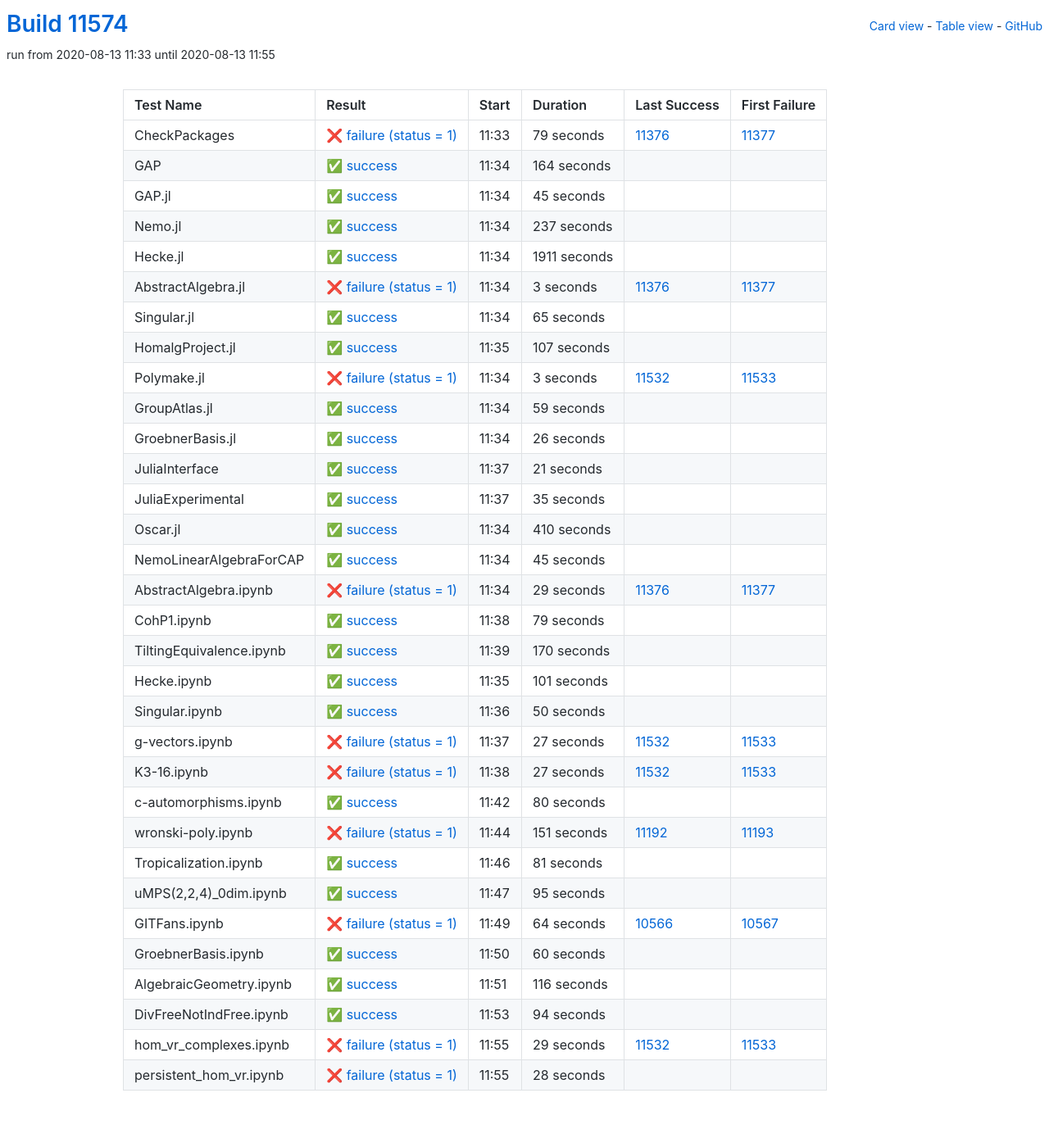
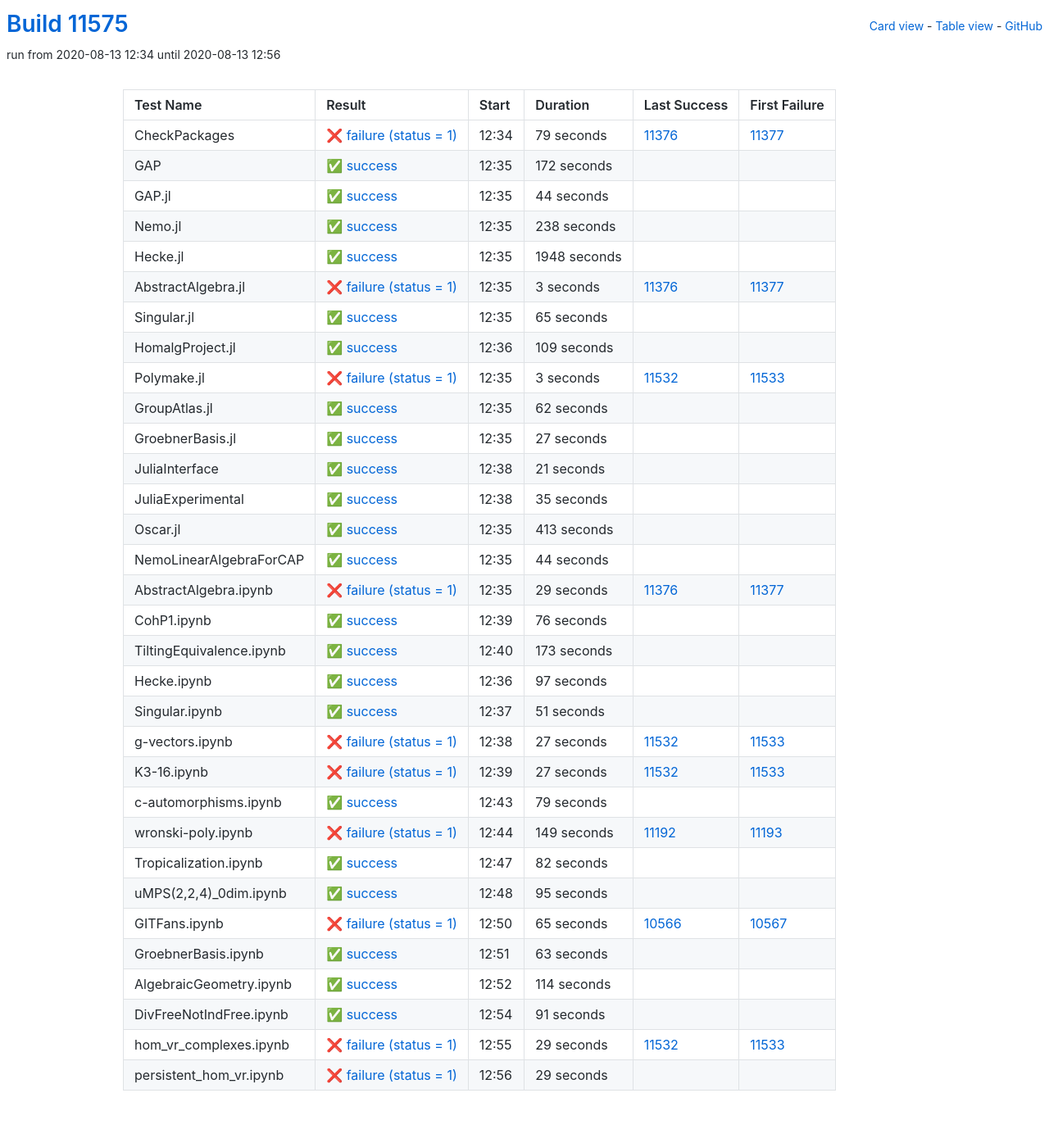
Before and after one commit to oscar-system/oscar-ci-status, a Jekyll site: the page built from table.html, in a window 1280 px wide. Shown: the whole page at 82% size. Built offline with Jekyll 4.4.1, drawn with Linux system fonts in a browser that asks for light colours.

Commit message:
Build #11575

```diff
--- a/_data/ci.yml
+++ b/_data/ci.yml
@@ -1,6 +1,6 @@
 ---
-build: 11574
-build_url: https://oscarci.mathematik.uni-kl.de/job/oscar/11574/
+build: 11575
+build_url: https://oscarci.mathematik.uni-kl.de/job/oscar/11575/
 job: oscar
 organization: oscar-system
 repo: oscar-ci-status
@@ -8,8 +8,8 @@
 tests:
 - name: CheckPackages
   id: checkpackages
-  log: https://oscarci.mathematik.uni-kl.de/job/oscar/11574/artifact/logs/build-11574/CheckPackages.log
-  start: 2020-08-13 11:33
+  log: https://oscarci.mathematik.uni-kl.de/job/oscar/11575/artifact/logs/build-11575/CheckPackages.log
+  start: 2020-08-13 12:34
   success: false
   exitcode: 1
   status: failure
@@ -20,56 +20,56 @@
   first_failure_url: https://oscarci.mathematik.uni-kl.de/job/oscar/11377/
 - name: GAP
   id: gap
-  log: https://oscarci.mathematik.uni-kl.de/job/oscar/11574/artifact/logs/build-11574/GAP.log
-  start: 2020-08-13 11:34
+  log: https://oscarci.mathematik.uni-kl.de/job/oscar/11575/artifact/logs/build-11575/GAP.log
+  start: 2020-08-13 12:35
   success: true
   exitcode: 0
   status: success
-  duration: 164
+  duration: 172
   last_success: false
   last_success_url:
   first_failure: false
   first_failure_url:
 - name: GAP.jl
   id: gap-jl
-  log: https://oscarci.mathematik.uni-kl.de/job/oscar/11574/artifact/logs/build-11574/GAP.jl.log
-  start: 2020-08-13 11:34
+  log: https://oscarci.mathematik.uni-kl.de/job/oscar/11575/artifact/logs/build-11575/GAP.jl.log
+  start: 2020-08-13 12:35
   success: true
   exitcode: 0
   status: success
-  duration: 45
+  duration: 44
   last_success: false
   last_success_url:
   first_failure: false
   first_failure_url:
 - name: Nemo.jl
   id: nemo-jl
-  log: https://oscarci.mathematik.uni-kl.de/job/oscar/11574/artifact/logs/build-11574/Nemo.jl.log
-  start: 2020-08-13 11:34
+  log: https://oscarci.mathematik.uni-kl.de/job/oscar/11575/artifact/logs/build-11575/Nemo.jl.log
+  start: 2020-08-13 12:35
   success: true
   exitcode: 0
   status: success
-  duration: 237
+  duration: 238
   last_success: false
   last_success_url:
   first_failure: false
   first_failure_url:
 - name: Hecke.jl
   id: hecke-jl
-  log: https://oscarci.mathematik.uni-kl.de/job/oscar/11574/artifact/logs/build-11574/Hecke.jl.log
-  start: 2020-08-13 11:34
+  log: https://oscarci.mathematik.uni-kl.de/job/oscar/11575/artifact/logs/build-11575/Hecke.jl.log
+  start: 2020-08-13 12:35
   success: true
   exitcode: 0
   status: success
-  duration: 1911
+  duration: 1948
   last_success: false
   last_success_url:
   first_failure: false
   first_failure_url:
 - name: AbstractAlgebra.jl
   id: abstractalgebra-jl
-  log: https://oscarci.mathematik.uni-kl.de/job/oscar/11574/artifact/logs/build-11574/AbstractAlgebra.jl.log
-  start: 2020-08-13 11:34
+  log: https://oscarci.mathematik.uni-kl.de/job/oscar/11575/artifact/logs/build-11575/AbstractAlgebra.jl.log
+  start: 2020-08-13 12:35
   success: false
   exitcode: 1
   status: failure
@@ -80,8 +80,8 @@
   first_failure_url: https://oscarci.mathematik.uni-kl.de/job/oscar/11377/
 - name: Singular.jl
   id: singular-jl
-  log: https://oscarci.mathematik.uni-kl.de/job/oscar/11574/artifact/logs/build-11574/Singular.jl.log
-  start: 2020-08-13 11:34
+  log: https://oscarci.mathematik.uni-kl.de/job/oscar/11575/artifact/logs/build-11575/Singular.jl.log
+  start: 2020-08-13 12:35
   success: true
   exitcode: 0
   status: success
@@ -92,20 +92,20 @@
   first_failure_url:
 - name: HomalgProject.jl
   id: homalgproject-jl
-  log: https://oscarci.mathematik.uni-kl.de/job/oscar/11574/artifact/logs/build-11574/HomalgProject.jl.log
-  start: 2020-08-13 11:35
+  log: https://oscarci.mathematik.uni-kl.de/job/oscar/11575/artifact/logs/build-11575/HomalgProject.jl.log
+  start: 2020-08-13 12:36
   success: true
   exitcode: 0
   status: success
-  duration: 107
+  duration: 109
   last_success: false
   last_success_url:
   first_failure: false
   first_failure_url:
 - name: Polymake.jl
   id: polymake-jl
-  log: https://oscarci.mathematik.uni-kl.de/job/oscar/11574/artifact/logs/build-11574/Polymake.jl.log
-  start: 2020-08-13 11:34
+  log: https://oscarci.mathematik.uni-kl.de/job/oscar/11575/artifact/logs/build-11575/Polymake.jl.log
+  start: 2020-08-13 12:35
   success: false
   exitcode: 1
   status: failure
@@ -116,32 +116,32 @@
   first_failure_url: https://oscarci.mathematik.uni-kl.de/job/oscar/11533/
 - name: GroupAtlas.jl
   id: groupatlas-jl
-  log: https://oscarci.mathematik.uni-kl.de/job/oscar/11574/artifact/logs/build-11574/GroupAtlas.jl.log
-  start: 2020-08-13 11:34
+  log: https://oscarci.mathematik.uni-kl.de/job/oscar/11575/artifact/logs/build-11575/GroupAtlas.jl.log
+  start: 2020-08-13 12:35
   success: true
   exitcode: 0
   status: success
-  duration: 59
+  duration: 62
   last_success: false
   last_success_url:
   first_failure: false
   first_failure_url:
 - name: GroebnerBasis.jl
   id: groebnerbasis-jl
-  log: https://oscarci.mathematik.uni-kl.de/job/oscar/11574/artifact/logs/build-11574/GroebnerBasis.jl.log
-  start: 2020-08-13 11:34
+  log: https://oscarci.mathematik.uni-kl.de/job/oscar/11575/artifact/logs/build-11575/GroebnerBasis.jl.log
+  start: 2020-08-13 12:35
   success: true
   exitcode: 0
   status: success
-  duration: 26
+  duration: 27
   last_success: false
   last_success_url:
   first_failure: false
   first_failure_url:
 - name: JuliaInterface
   id: juliainterface
-  log: https://oscarci.mathematik.uni-kl.de/job/oscar/11574/artifact/logs/build-11574/JuliaInterface.log
-  start: 2020-08-13 11:37
+  log: https://oscarci.mathematik.uni-kl.de/job/oscar/11575/artifact/logs/build-11575/JuliaInterface.log
+  start: 2020-08-13 12:38
   success: true
   exitcode: 0
   status: success
@@ -152,8 +152,8 @@
   first_failure_url:
 - name: JuliaExperimental
   id: juliaexperimental
-  log: https://oscarci.mathematik.uni-kl.de/job/oscar/11574/artifact/logs/build-11574/JuliaExperimental.log
-  start: 2020-08-13 11:37
+  log: https://oscarci.mathematik.uni-kl.de/job/oscar/11575/artifact/logs/build-11575/JuliaExperimental.log
+  start: 2020-08-13 12:38
   success: true
   exitcode: 0
   status: success
@@ -164,32 +164,32 @@
   first_failure_url:
 - name: Oscar.jl
   id: oscar-jl
-  log: https://oscarci.mathematik.uni-kl.de/job/oscar/11574/artifact/logs/build-11574/Oscar.jl.log
-  start: 2020-08-13 11:34
+  log: https://oscarci.mathematik.uni-kl.de/job/oscar/11575/artifact/logs/build-11575/Oscar.jl.log
+  start: 2020-08-13 12:35
   success: true
   exitcode: 0
   status: success
-  duration: 410
+  duration: 413
   last_success: false
   last_success_url:
   first_failure: false
   first_failure_url:
 - name: NemoLinearAlgebraForCAP
   id: nemolinearalgebraforcap
-  log: https://oscarci.mathematik.uni-kl.de/job/oscar/11574/artifact/logs/build-11574/NemoLinearAlgebraForCAP.log
-  start: 2020-08-13 11:34
+  log: https://oscarci.mathematik.uni-kl.de/job/oscar/11575/artifact/logs/build-11575/NemoLinearAlgebraForCAP.log
+  start: 2020-08-13 12:35
   success: true
   exitcode: 0
   status: success
-  duration: 45
+  duration: 44
   last_success: false
   last_success_url:
   first_failure: false
   first_failure_url:
 - name: AbstractAlgebra.ipynb
   id: abstractalgebra-ipynb
-  log: https://oscarci.mathematik.uni-kl.de/job/oscar/11574/artifact/logs/build-11574/AbstractAlgebra.ipynb.log
-  start: 2020-08-13 11:34
+  log: https://oscarci.mathematik.uni-kl.de/job/oscar/11575/artifact/logs/build-11575/AbstractAlgebra.ipynb.log
+  start: 2020-08-13 12:35
   success: false
   exitcode: 1
   status: failure
@@ -200,56 +200,56 @@
   first_failure_url: https://oscarci.mathematik.uni-kl.de/job/oscar/11377/
 - name: CohP1.ipynb
   id: cohp1-ipynb
-  log: https://oscarci.mathematik.uni-kl.de/job/oscar/11574/artifact/logs/build-11574/CohP1.ipynb.log
-  start: 2020-08-13 11:38
+  log: https://oscarci.mathematik.uni-kl.de/job/oscar/11575/artifact/logs/build-11575/CohP1.ipynb.log
+  start: 2020-08-13 12:39
   success: true
   exitcode: 0
   status: success
-  duration: 79
+  duration: 76
   last_success: false
   last_success_url:
   first_failure: false
   first_failure_url:
 - name: TiltingEquivalence.ipynb
   id: tiltingequivalence-ipynb
-  log: https://oscarci.mathematik.uni-kl.de/job/oscar/11574/artifact/logs/build-11574/TiltingEquivalence.ipynb.log
-  start: 2020-08-13 11:39
+  log: https://oscarci.mathematik.uni-kl.de/job/oscar/11575/artifact/logs/build-11575/TiltingEquivalence.ipynb.log
+  start: 2020-08-13 12:40
   success: true
   exitcode: 0
   status: success
-  duration: 170
+  duration: 173
   last_success: false
   last_success_url:
   first_failure: false
   first_failure_url:
 - name: Hecke.ipynb
   id: hecke-ipynb
-  log: https://oscarci.mathematik.uni-kl.de/job/oscar/11574/artifact/logs/build-11574/Hecke.ipynb.log
-  start: 2020-08-13 11:35
+  log: https://oscarci.mathematik.uni-kl.de/job/oscar/11575/artifact/logs/build-11575/Hecke.ipynb.log
+  start: 2020-08-13 12:36
   success: true
   exitcode: 0
   status: success
-  duration: 101
+  duration: 97
   last_success: false
   last_success_url:
   first_failure: false
   first_failure_url:
 - name: Singular.ipynb
   id: singular-ipynb
-  log: https://oscarci.mathematik.uni-kl.de/job/oscar/11574/artifact/logs/build-11574/Singular.ipynb.log
-  start: 2020-08-13 11:36
+  log: https://oscarci.mathematik.uni-kl.de/job/oscar/11575/artifact/logs/build-11575/Singular.ipynb.log
+  start: 2020-08-13 12:37
   success: true
   exitcode: 0
   status: success
-  duration: 50
+  duration: 51
   last_success: false
   last_success_url:
   first_failure: false
   first_failure_url:
 - name: g-vectors.ipynb
   id: g-vectors-ipynb
-  log: https://oscarci.mathematik.uni-kl.de/job/oscar/11574/artifact/logs/build-11574/g-vectors.ipynb.log
-  start: 2020-08-13 11:37
+  log: https://oscarci.mathematik.uni-kl.de/job/oscar/11575/artifact/logs/build-11575/g-vectors.ipynb.log
+  start: 2020-08-13 12:38
   success: false
   exitcode: 1
   status: failure
@@ -260,8 +260,8 @@
   first_failure_url: https://oscarci.mathematik.uni-kl.de/job/oscar/11533/
 - name: K3-16.ipynb
   id: k3-16-ipynb
-  log: https://oscarci.mathematik.uni-kl.de/job/oscar/11574/artifact/logs/build-11574/K3-16.ipynb.log
-  start: 2020-08-13 11:38
+  log: https://oscarci.mathematik.uni-kl.de/job/oscar/11575/artifact/logs/build-11575/K3-16.ipynb.log
+  start: 2020-08-13 12:39
   success: false
   exitcode: 1
   status: failure
@@ -272,44 +272,44 @@
   first_failure_url: https://oscarci.mathematik.uni-kl.de/job/oscar/11533/
 - name: c-automorphisms.ipynb
   id: c-automorphisms-ipynb
-  log: https://oscarci.mathematik.uni-kl.de/job/oscar/11574/artifact/logs/build-11574/c-automorphisms.ipynb.log
-  start: 2020-08-13 11:42
+  log: https://oscarci.mathematik.uni-kl.de/job/oscar/11575/artifact/logs/build-11575/c-automorphisms.ipynb.log
+  start: 2020-08-13 12:43
   success: true
   exitcode: 0
   status: success
-  duration: 80
+  duration: 79
   last_success: false
   last_success_url:
   first_failure: false
   first_failure_url:
 - name: wronski-poly.ipynb
   id: wronski-poly-ipynb
-  log: https://oscarci.mathematik.uni-kl.de/job/oscar/11574/artifact/logs/build-11574/wronski-poly.ipynb.log
-  start: 2020-08-13 11:44
+  log: https://oscarci.mathematik.uni-kl.de/job/oscar/11575/artifact/logs/build-11575/wronski-poly.ipynb.log
+  start: 2020-08-13 12:44
   success: false
   exitcode: 1
   status: failure
-  duration: 151
+  duration: 149
   last_success: 11192
   last_success_url: https://oscarci.mathematik.uni-kl.de/job/oscar/11192/
   first_failure: 11193
   first_failure_url: https://oscarci.mathematik.uni-kl.de/job/oscar/11193/
 - name: Tropicalization.ipynb
   id: tropicalization-ipynb
-  log: https://oscarci.mathematik.uni-kl.de/job/oscar/11574/artifact/logs/build-11574/Tropicalization.ipynb.log
-  start: 2020-08-13 11:46
+  log: https://oscarci.mathematik.uni-kl.de/job/oscar/11575/artifact/logs/build-11575/Tropicalization.ipynb.log
+  start: 2020-08-13 12:47
   success: true
   exitcode: 0
   status: success
-  duration: 81
+  duration: 82
   last_success: false
   last_success_url:
   first_failure: false
   first_failure_url:
 - name: uMPS(2,2,4)_0dim.ipynb
   id: umps-2-2-4-0dim-ipynb
-  log: https://oscarci.mathematik.uni-kl.de/job/oscar/11574/artifact/logs/build-11574/uMPS-2-2-4-_0dim.ipynb.log
-  start: 2020-08-13 11:47
+  log: https://oscarci.mathematik.uni-kl.de/job/oscar/11575/artifact/logs/build-11575/uMPS-2-2-4-_0dim.ipynb.log
+  start: 2020-08-13 12:48
   success: true
   exitcode: 0
   status: success
@@ -320,56 +320,56 @@
   first_failure_url:
 - name: GITFans.ipynb
   id: gitfans-ipynb
-  log: https://oscarci.mathematik.uni-kl.de/job/oscar/11574/artifact/logs/build-11574/GITFans.ipynb.log
-  start: 2020-08-13 11:49
+  log: https://oscarci.mathematik.uni-kl.de/job/oscar/11575/artifact/logs/build-11575/GITFans.ipynb.log
+  start: 2020-08-13 12:50
   success: false
   exitcode: 1
   status: failure
-  duration: 64
+  duration: 65
   last_success: 10566
   last_success_url: https://oscarci.mathematik.uni-kl.de/job/oscar/10566/
   first_failure: 10567
   first_failure_url: https://oscarci.mathematik.uni-kl.de/job/oscar/10567/
 - name: GroebnerBasis.ipynb
   id: groebnerbasis-ipynb
-  log: https://oscarci.mathematik.uni-kl.de/job/oscar/11574/artifact/logs/build-11574/GroebnerBasis.ipynb.log
-  start: 2020-08-13 11:50
+  log: https://oscarci.mathematik.uni-kl.de/job/oscar/11575/artifact/logs/build-11575/GroebnerBasis.ipynb.log
+  start: 2020-08-13 12:51
   success: true
   exitcode: 0
   status: success
-  duration: 60
+  duration: 63
   last_success: false
   last_success_url:
   first_failure: false
   first_failure_url:
 - name: AlgebraicGeometry.ipynb
   id: algebraicgeometry-ipynb
-  log: https://oscarci.mathematik.uni-kl.de/job/oscar/11574/artifact/logs/build-11574/AlgebraicGeometry.ipynb.log
-  start: 2020-08-13 11:51
+  log: https://oscarci.mathematik.uni-kl.de/job/oscar/11575/artifact/logs/build-11575/AlgebraicGeometry.ipynb.log
+  start: 2020-08-13 12:52
   success: true
   exitcode: 0
   status: success
-  duration: 116
+  duration: 114
   last_success: false
   last_success_url:
   first_failure: false
   first_failure_url:
 - name: DivFreeNotIndFree.ipynb
   id: divfreenotindfree-ipynb
-  log: https://oscarci.mathematik.uni-kl.de/job/oscar/11574/artifact/logs/build-11574/DivFreeNotIndFree.ipynb.log
-  start: 2020-08-13 11:53
+  log: https://oscarci.mathematik.uni-kl.de/job/oscar/11575/artifact/logs/build-11575/DivFreeNotIndFree.ipynb.log
+  start: 2020-08-13 12:54
   success: true
   exitcode: 0
   status: success
-  duration: 94
+  duration: 91
   last_success: false
   last_success_url:
   first_failure: false
   first_failure_url:
 - name: hom_vr_complexes.ipynb
   id: hom-vr-complexes-ipynb
-  log: https://oscarci.mathematik.uni-kl.de/job/oscar/11574/artifact/logs/build-11574/hom_vr_complexes.ipynb.log
-  start: 2020-08-13 11:55
+  log: https://oscarci.mathematik.uni-kl.de/job/oscar/11575/artifact/logs/build-11575/hom_vr_complexes.ipynb.log
+  start: 2020-08-13 12:55
   success: false
   exitcode: 1
   status: failure
@@ -380,12 +380,12 @@
   first_failure_url: https://oscarci.mathematik.uni-kl.de/job/oscar/11533/
 - name: persistent_hom_vr.ipynb
   id: persistent-hom-vr-ipynb
-  log: https://oscarci.mathematik.uni-kl.de/job/oscar/11574/artifact/logs/build-11574/persistent_hom_vr.ipynb.log
-  start: 2020-08-13 11:55
+  log: https://oscarci.mathematik.uni-kl.de/job/oscar/11575/artifact/logs/build-11575/persistent_hom_vr.ipynb.log
+  start: 2020-08-13 12:56
   success: false
   exitcode: 1
   status: failure
-  duration: 28
+  duration: 29
   last_success: false
   last_success_url:
   first_failure: false
```
Also changed, not shown: README.md.
